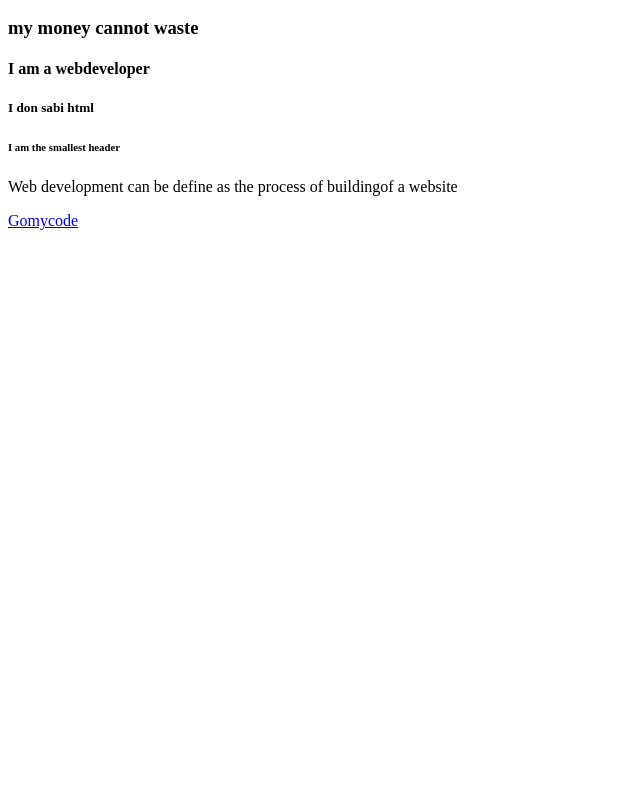
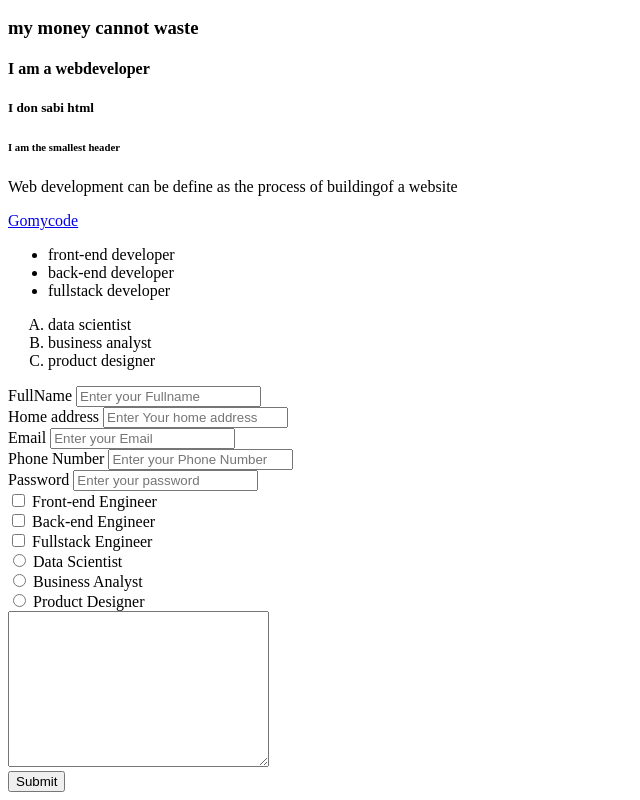
Before and after one commit to akinkunmiidris1905/html-finals, a plain HTML site: page index.html in a window 1280 px wide. Shown: the part 110-910 px from the top of the page, without its empty margins (0-640 px from the left). Before the commit the page ends 800 px from the top, so only its background shows below. Drawn offline with Linux system fonts and the light colour scheme.

Commit message:
html form added

```diff
--- a/index.html
+++ b/index.html
@@ -23,5 +23,70 @@
     <!-- This is the anchor tag -->
     <a href="https://learn.gomycode.co/profile">Gomycode</a>
 
+    <!-- This is an unordered list -->
+    <ul>
+        <li>front-end developer</li>
+        <li>back-end developer</li>
+        <li>fullstack developer</li>
+
+    </ul>
+
+    <!-- This is an ordered list -->
+    <ol type="A">
+        <li>data scientist</li>
+        <li>business analyst</li>
+        <li>product designer</li>
+
+    </ol>
+
+
+    <!-- This is a form tag -->
+    <form action="">
+        <label for="">FullName</label>
+        <input type="text" placeholder="Enter your Fullname">
+        <br>
+
+        <label for="">Home address</label>
+        <input type="text" placeholder="Enter Your home address">
+        <br>
+
+        <label for="">Email</label>
+        <input type="email" placeholder="Enter your Email">
+        <br>
+        <label for="">Phone Number</label>
+        <input type="number" placeholder="Enter your Phone Number">
+        <br>
+        <label for="">Password</label>
+        <input type="password" placeholder="Enter your password">
+        <br>
+
+        <input type="checkbox">
+        <label for="">Front-end Engineer</label>
+        <br>
+
+        <input type="checkbox">
+        <label for="">Back-end Engineer</label>
+        <br>
+
+        <input type="checkbox">
+        <label for="">Fullstack Engineer</label>
+        <br>
+
+        <input type="radio">
+        <label for="radio">Data Scientist</label>
+        <br>
+
+        <input type="radio">
+        <label for="radio">Business Analyst</label>
+        <br>
+
+        <input type="radio">
+        <label for="radio">Product Designer</label>
+        <br>
+
+        <textarea name="" id="" cols="30" rows="10"></textarea>
+        <br>
+        <input type="submit">
+    </form>
 </body>
 </html>
```
